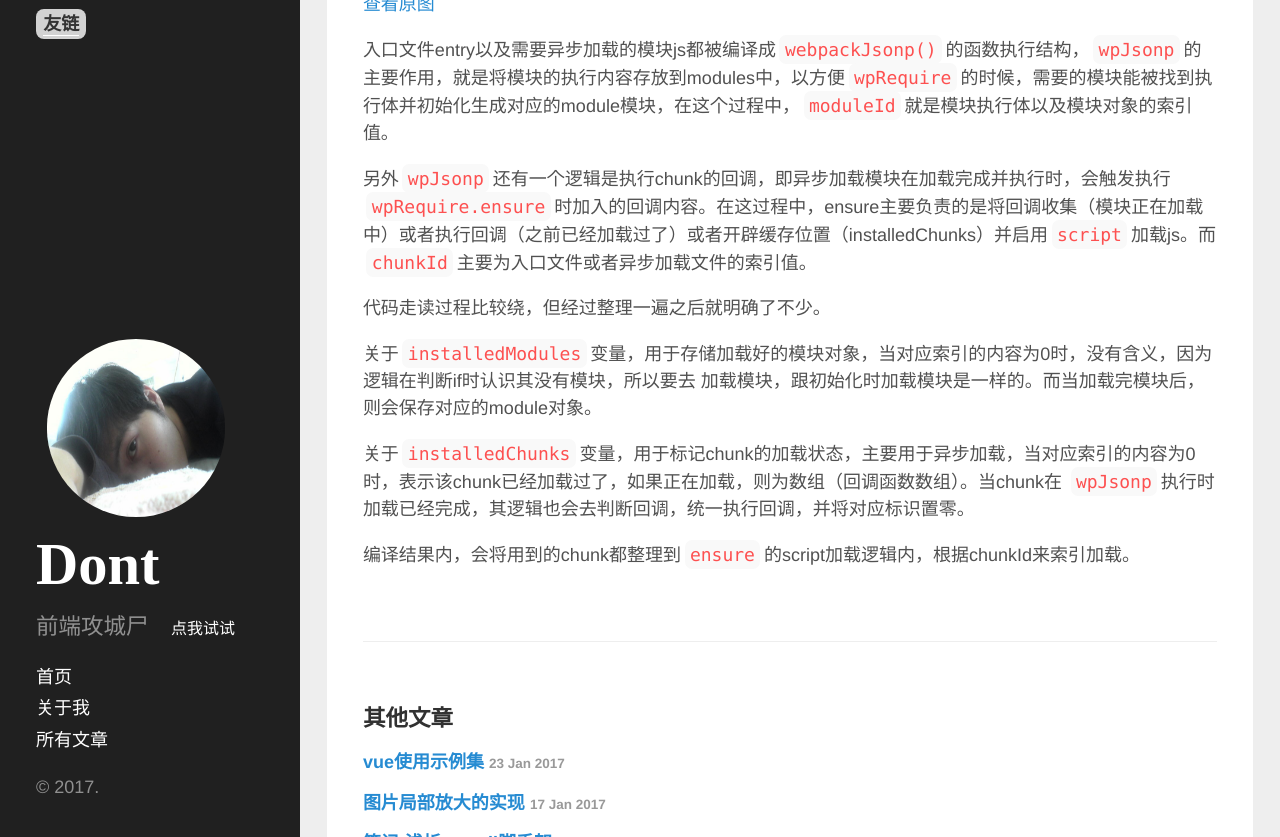
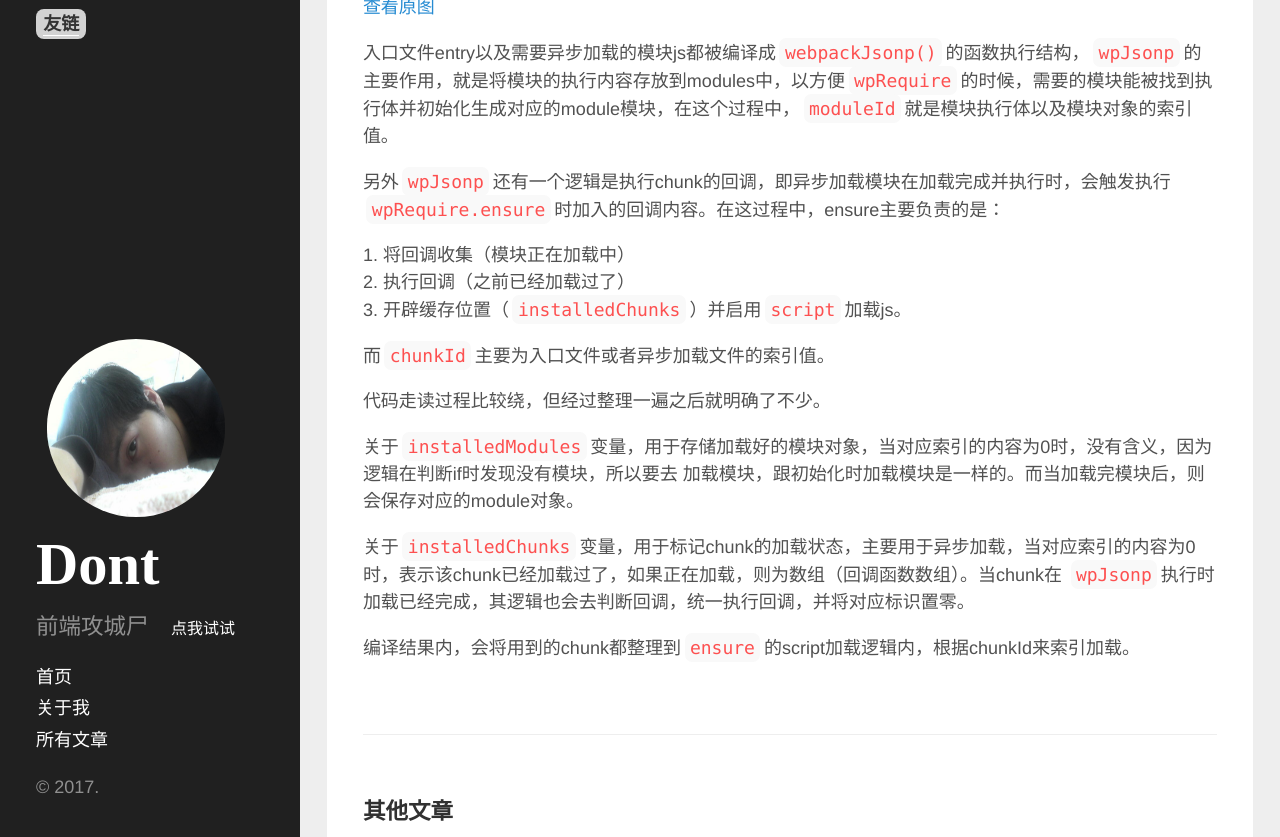
Before and after one commit to shellphon/githublog, a Jekyll site: the page built from _posts/2017-02-13-webpack-product.md, in a window 1280 px wide and 900 px high, scrolled down 4126 px, cut to the strip 63-900 px from the top of the window. Built offline with Jekyll 4.4.1, drawn with Linux system fonts in a browser that asks for light colours; comment, search, counter and statistics services are not loaded; some of the changed text lies outside the part shown.

Commit message:
complete the webpack modules code

```diff
--- a/_posts/2017-02-13-webpack-product.md
+++ b/_posts/2017-02-13-webpack-product.md
@@ -17,9 +17,9 @@
 }
 {%endhighlight%}
 
-这个方法执行体在执行之后返回了一个module对象，其包含了被封装好的内容。
+这个方法执行体在执行之后，将实际模块封装的对象存入`module`。
 
-而用webpack产出的模块化代码基本是这样的
+而用`webpack`产出的模块化代码基本是这样的。
 
 {%highlight javascript%}
 (function(modules) { // webpackBootstrap
@@ -142,11 +142,17 @@
 
 入口文件entry以及需要异步加载的模块js都被编译成`webpackJsonp()`的函数执行结构，`wpJsonp`的主要作用，就是将模块的执行内容存放到modules中，以方便`wpRequire`的时候，需要的模块能被找到执行体并初始化生成对应的module模块，在这个过程中，`moduleId`就是模块执行体以及模块对象的索引值。
 
-另外`wpJsonp`还有一个逻辑是执行chunk的回调，即异步加载模块在加载完成并执行时，会触发执行`wpRequire.ensure`时加入的回调内容。在这过程中，ensure主要负责的是将回调收集（模块正在加载中）或者执行回调（之前已经加载过了）或者开辟缓存位置（installedChunks）并启用`script`加载js。而`chunkId`主要为入口文件或者异步加载文件的索引值。
+另外`wpJsonp`还有一个逻辑是执行chunk的回调，即异步加载模块在加载完成并执行时，会触发执行`wpRequire.ensure`时加入的回调内容。在这过程中，ensure主要负责的是：
+
+1. 将回调收集（模块正在加载中）
+2. 执行回调（之前已经加载过了）
+3. 开辟缓存位置（`installedChunks`）并启用`script`加载js。
+
+而`chunkId`主要为入口文件或者异步加载文件的索引值。
 
 代码走读过程比较绕，但经过整理一遍之后就明确了不少。
 
-关于`installedModules`变量，用于存储加载好的模块对象，当对应索引的内容为0时，没有含义，因为逻辑在判断if时认识其没有模块，所以要去 加载模块，跟初始化时加载模块是一样的。而当加载完模块后，则会保存对应的module对象。
+关于`installedModules`变量，用于存储加载好的模块对象，当对应索引的内容为0时，没有含义，因为逻辑在判断if时发现没有模块，所以要去 加载模块，跟初始化时加载模块是一样的。而当加载完模块后，则会保存对应的module对象。
 
 关于`installedChunks`变量，用于标记chunk的加载状态，主要用于异步加载，当对应索引的内容为0时，表示该chunk已经加载过了，如果正在加载，则为数组（回调函数数组）。当chunk在 `wpJsonp`执行时加载已经完成，其逻辑也会去判断回调，统一执行回调，并将对应标识置零。
 
```
Also changed, not shown: other parts of _posts/2017-02-13-webpack-product.md (+1 -1 lines).
